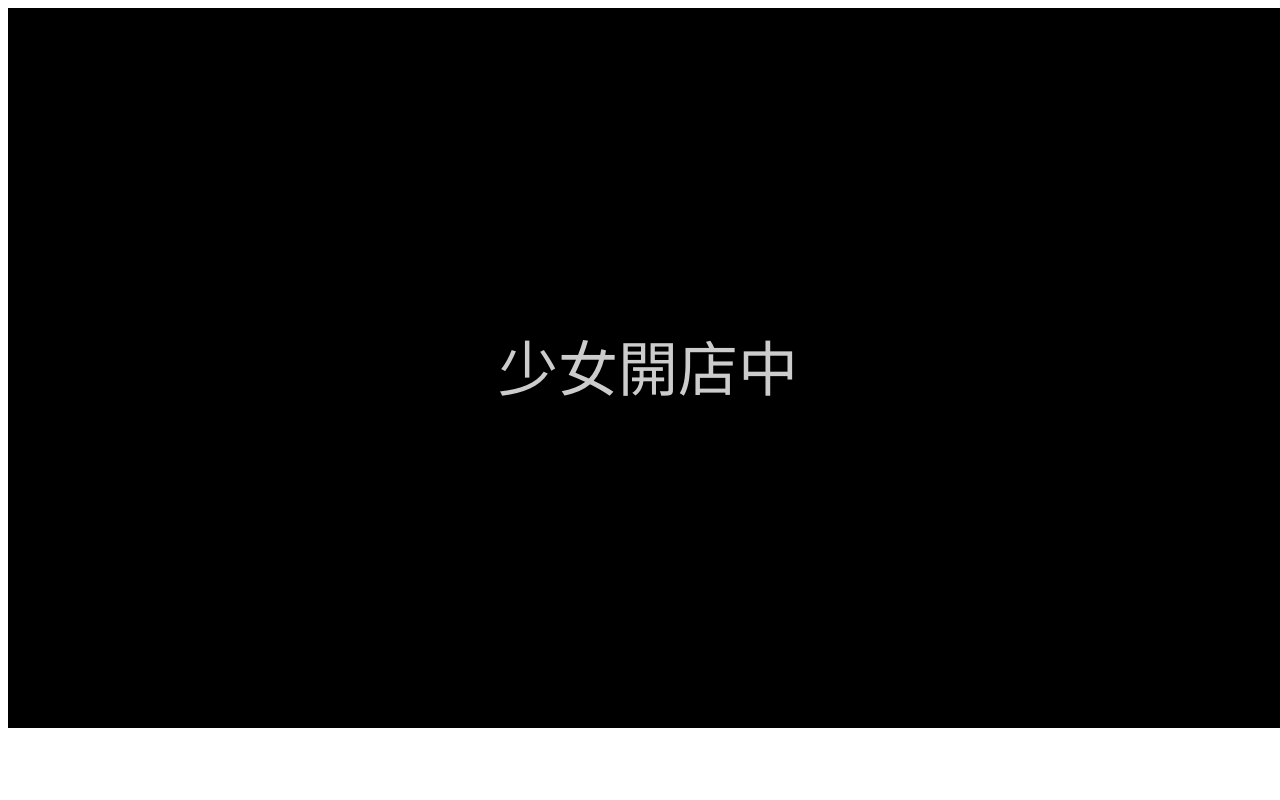
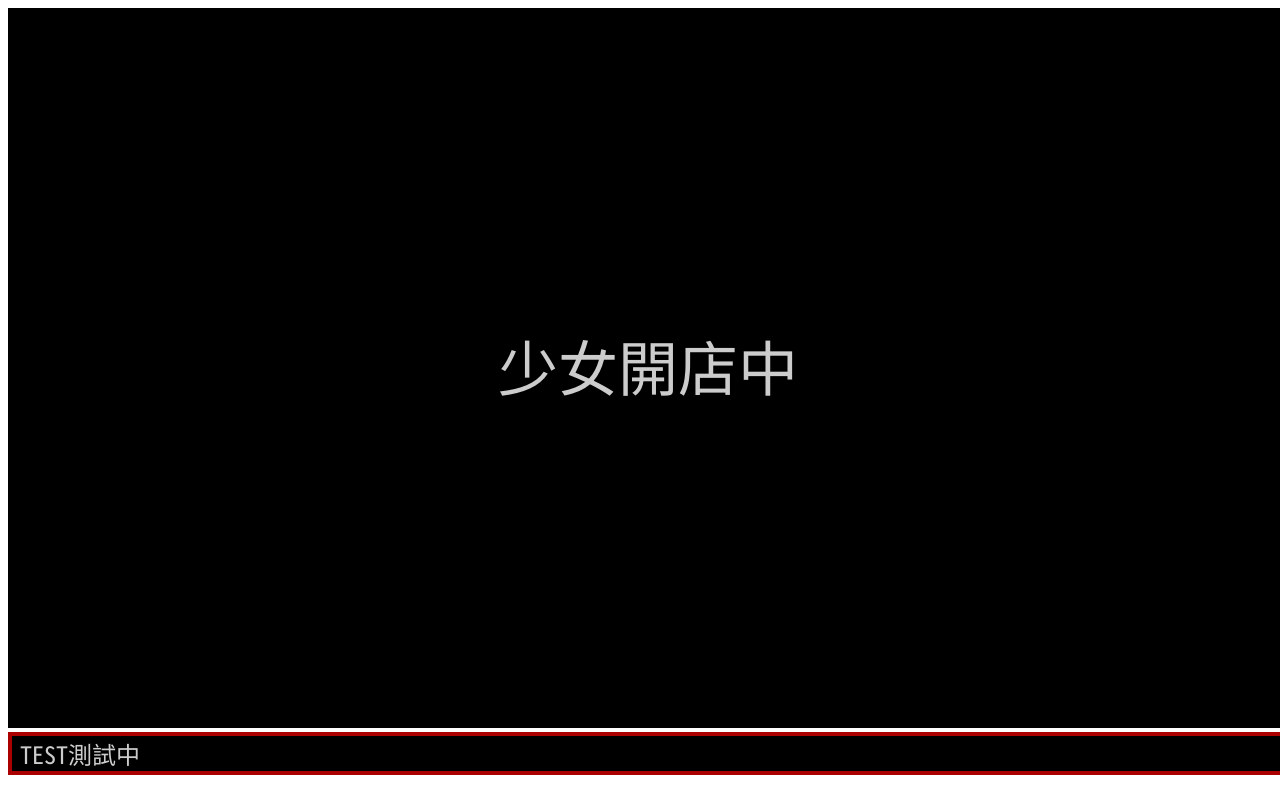
Before and after one commit to SayaUrobuchi/Sayokoi, a plain HTML site: page index.html in a window 1280 px wide. Drawn offline with Linux system fonts and the light colour scheme.

Commit message:
add helper div

```diff
--- a/index.html
+++ b/index.html
@@ -33,6 +33,7 @@
  onmousedown='return false;'>
 <center>
 <canvas id="canvas"></canvas>
+<div id="op_help"></div>
 </center>
 </body>
 </html>
--- a/js/main.js
+++ b/js/main.js
@@ -1,6 +1,7 @@
 
 var scene;
 var canvas;
+var op_help;
 var c_context;
 
 function preload()
@@ -66,6 +67,19 @@ function init()
 	canvas.height = UI.SCREEN.HEIGHT;
 	c_context = canvas.getContext("2d");
 
+	op_help = document.getElementById("op_help");
+	op_help.style.width = (UI.SCREEN.WIDTH-12)+"px";
+	op_help.style.display = "relative";
+	op_help.style.border = "4px solid "+COLOR.DARK_RED;
+	op_help.style.marginTop = 0;
+	op_help.style.paddingLeft = "8px";
+	op_help.style.color = COLOR.TEXT;
+	op_help.style.textAlign = "left";
+	op_help.style.fontFamily = UI.DEFAULT_FONT;
+	op_help.style.fontSize = "24px";
+	op_help.style.backgroundColor = "#000000";
+	op_help.innerHTML = "TEST測試中";
+
 	document.addEventListener("keydown", keydown);
 	document.addEventListener("keyup", keyup);
 }
```
